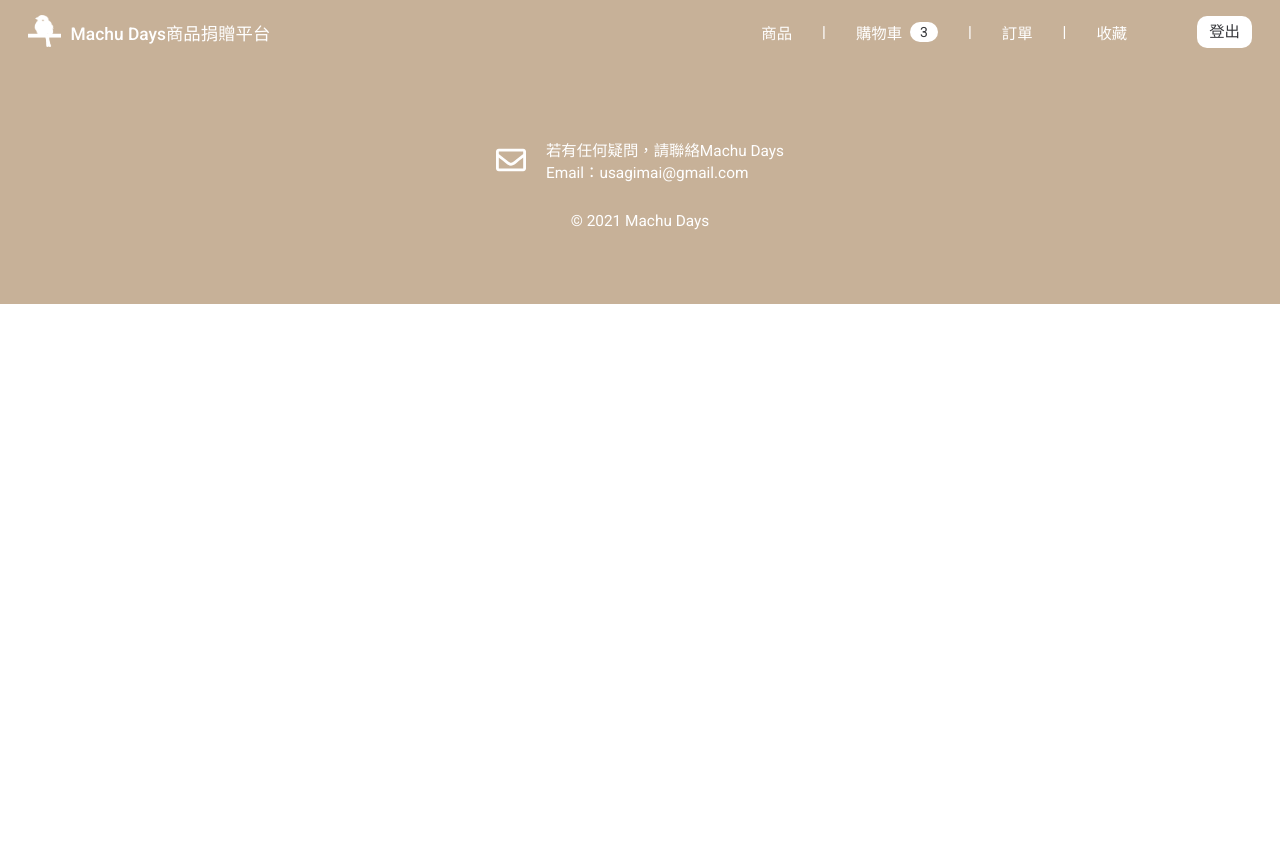
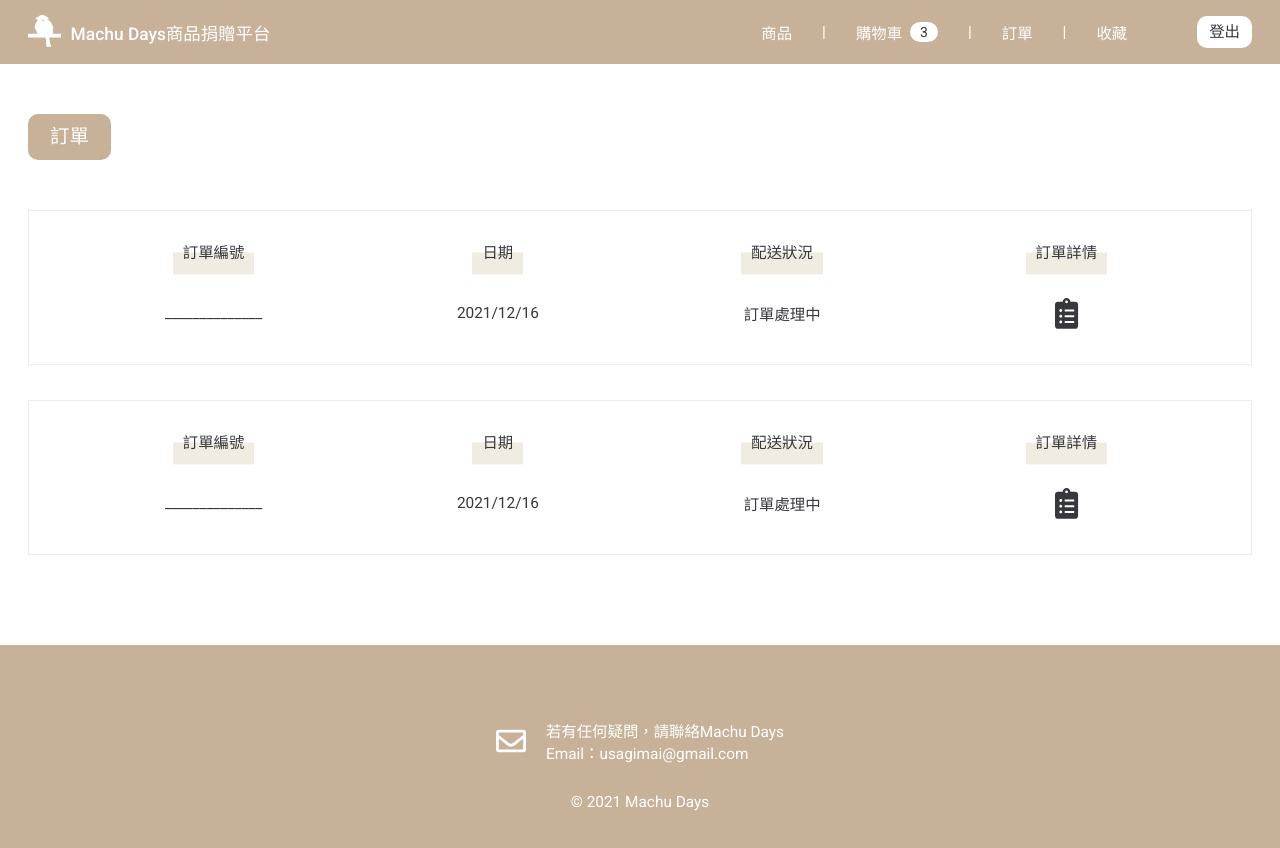
Before and after one commit to usagimai/donate-platform, a React (Create React App) app: page /order in a window 1280 px wide. Shown: the top 848 px of the page. Before the commit the page ends 800 px from the top, so only its background shows below. Built offline with nearby package versions, Linux system fonts and the light colour scheme.

Commit message:
add OrderPage

```diff
--- a/src/App.js
+++ b/src/App.js
@@ -5,6 +5,7 @@ import Nav from "./components/nav/Nav";
 import Home from "./pages/Home";
 import ItemPage from "./pages/ItemPage";
 import CartPage from "./pages/CartPage";
+import OrderPage from "./pages/OrderPage";
 import Footer from "./components/footer/Footer";
 
 function App() {
@@ -15,6 +16,7 @@ function App() {
         <Route path="/" element={<Home />} />
         <Route path="/item" element={<ItemPage />} />
         <Route path="/cart" element={<CartPage />} />
+        <Route path="/order" element={<OrderPage />} />
       </Routes>
       <Footer />
     </>
--- a/src/app.scss
+++ b/src/app.scss
@@ -129,6 +129,13 @@ a {
   border-bottom: solid 0.1rem $light-bg;
 }
 
+.vertical-line {
+  height: 50%;
+  border-right: solid 0.1rem $light-bg;
+  transform: translateX(-50%);
+  align-self: center;
+}
+
 .carousel {
   display: flex;
   flex-direction: column;
@@ -169,6 +176,7 @@ a {
 @import "./components/reusable/emptyMessage";
 @import "./pages/itemPage";
 @import "./pages/cartPage";
+@import "./pages/orderPage";
 @import "./components/nav/nav";
 @import "./components/hero/hero";
 @import "./components/main/main";
@@ -188,3 +196,6 @@ a {
 @import "./components/cart/note";
 @import "./components/cart/delivery";
 @import "./components/cart/orderDelivered";
+@import "./components/order/orderDetailOne";
+@import "./components/order/orderDetailOpen";
+@import "./components/order/orderDetailOpenOne";
--- /dev/null
+++ b/src/components/order/OrderDetailOne.js
@@ -0,0 +1,29 @@
+import { DecorationTitle } from "../reusable/DecorationTitle";
+import { IconSelector } from "../reusable/IconSelector";
+
+const OrderDetailOne = () => {
+  return (
+    <div className="order-list-box s-text">
+      <div>
+        <DecorationTitle title="訂單編號" fontSize="s-text" />
+      </div>
+      <div>
+        <DecorationTitle title="日期" fontSize="s-text" />
+      </div>
+      <div>
+        <DecorationTitle title="配送狀況" fontSize="s-text" />
+      </div>
+      <div>
+        <DecorationTitle title="訂單詳情" fontSize="s-text" />
+      </div>
+      <div>______________</div>
+      <div>2021/12/16</div>
+      <div>訂單處理中</div>
+      <div>
+        <IconSelector name="order-detail-icon" />
+      </div>
+    </div>
+  );
+};
+
+export default OrderDetailOne;
--- /dev/null
+++ b/src/components/order/OrderDetailOpen.js
@@ -0,0 +1,68 @@
+import { IconSelector } from "../reusable/IconSelector";
+import { DecorationTitle } from "../reusable/DecorationTitle";
+import { TitleButton, BrownButton } from "../reusable/ButtonCollection";
+import Backdrop from "../reusable/Backdrop";
+import OrderDetailOpenOne from "../order/OrderDetailOpenOne";
+
+const OrderDetailOpen = () => {
+  return (
+    <Backdrop>
+      <div className="white-container">
+        <div className="close-bg">
+          <IconSelector name="close" />
+        </div>
+        <div className="order-detail-content">
+          <div className="order-detail-title">
+            <TitleButton text="訂單詳情" />
+          </div>
+          <div className="order-three-info s-text">
+            <div>訂單編號：________________</div>
+            <div>日期：2021/12/16</div>
+            <div>配送狀況：訂單處理中</div>
+          </div>
+          <div className="order-detail-list">
+            <div>
+              <DecorationTitle title="序號" fontSize="s-text" />
+            </div>
+            <div className="order-title-item">
+              <DecorationTitle title="商品" fontSize="s-text" />
+            </div>
+            <div>
+              <DecorationTitle title="尺寸" fontSize="s-text" />
+            </div>
+            <div>
+              <DecorationTitle title="數量" fontSize="s-text" />
+            </div>
+          </div>
+        </div>
+        <OrderDetailOpenOne />
+        <OrderDetailOpenOne />
+        <OrderDetailOpenOne />
+        <div className="order-delivery-info-container">
+          <div>
+            <TitleButton text="收件資訊" />
+          </div>
+          <div className="order-delivery-info s-text">
+            <div className="center">收件人姓名</div>
+            <div className="vertical-line"></div>
+            <div>林*竹</div>
+            <div className="center">聯絡電話</div>
+            <div className="vertical-line"></div>
+            <div>0932***264</div>
+            <div className="center">收件地址</div>
+            <div className="vertical-line"></div>
+            <div>台北市內湖區康寧路三段**巷**弄**號*樓</div>
+            <div className="center">備註</div>
+            <div className="vertical-line"></div>
+            <div></div>
+          </div>
+        </div>
+        <div className="order-detail-close-buttom">
+          <BrownButton text="關閉" />
+        </div>
+      </div>
+    </Backdrop>
+  );
+};
+
+export default OrderDetailOpen;
--- /dev/null
+++ b/src/components/order/OrderDetailOpenOne.js
@@ -0,0 +1,23 @@
+const OrderDetailOpenOne = () => {
+  return (
+    <>
+      <div className="order-detail-open-one s-text">
+        <div>1</div>
+        <div className="order-img-title">
+          <div>
+            <img
+              src="https://firebasestorage.googleapis.com/v0/b/donate-platform.appspot.com/o/items%2F0101-0001-0101-F-1.jpg?alt=media&token=9c8242c3-f8db-4be5-b888-ae4dd2b40b28"
+              alt="商品圖"
+            />
+          </div>
+          <div>【Machu】點點咖啡色圓領 澎袖 白色純棉短袖襯衫_麻雀</div>
+        </div>
+        <div>F</div>
+        <div>1</div>
+      </div>
+      <div className="line"></div>
+    </>
+  );
+};
+
+export default OrderDetailOpenOne;
--- /dev/null
+++ b/src/components/order/_orderDetailOne.scss
@@ -0,0 +1,9 @@
+.order-list-box {
+  display: grid;
+  grid-template-columns: repeat(4, 1fr);
+  justify-items: center;
+  align-items: center;
+  gap: 1.5rem;
+  border: solid 0.1rem $light-bg;
+  padding: 3.5rem 5rem;
+}
--- /dev/null
+++ b/src/components/order/_orderDetailOpen.scss
@@ -0,0 +1,62 @@
+.order-detail-content {
+  width: 75vw;
+  display: flex;
+  flex-direction: column;
+  justify-content: center;
+  align-items: center;
+  gap: 5rem;
+  .order-detail-title {
+    align-self: flex-start;
+  }
+  .order-three-info {
+    display: flex;
+    flex-wrap: wrap;
+    align-self: flex-start;
+    gap: 2rem;
+    > div {
+      border: solid 0.1rem $light-bg;
+      padding: 1.5rem 2rem;
+    }
+  }
+  .order-detail-list {
+    display: grid;
+    grid-template-columns: repeat(4, 1fr);
+    justify-items: center;
+    align-items: center;
+    grid-column-gap: 1rem;
+    padding-bottom: 2.5rem;
+    .order-title-item {
+      width: 40vw;
+    }
+  }
+}
+
+.order-delivery-info-container {
+  display: flex;
+  flex-direction: column;
+  align-items: flex-start;
+  padding-top: 4rem;
+  .order-delivery-info {
+    display: grid;
+    grid-template-columns: auto auto 1fr;
+    padding-top: 2rem;
+    > div {
+      padding: 1.5rem 2rem;
+    }
+  }
+}
+
+.order-detail-close-buttom {
+  display: flex;
+  justify-content: center;
+  align-items: center;
+  padding-top: 4rem;
+}
+
+.backdrop {
+  position: absolute;
+  height: auto;
+}
+.white-container {
+  margin: 7rem 0;
+}
--- /dev/null
+++ b/src/components/order/_orderDetailOpenOne.scss
@@ -0,0 +1,23 @@
+.order-detail-open-one {
+  width: 75vw;
+  display: grid;
+  grid-template-columns: repeat(4, 1fr);
+  justify-items: center;
+  align-items: center;
+  grid-column-gap: 1rem;
+  .order-img-title {
+    width: 40vw;
+    display: flex;
+    align-items: center;
+    gap: 1rem;
+    img {
+      width: 12rem;
+    }
+  }
+}
+
+.line {
+  width: 100%;
+  padding-bottom: 2.5rem;
+  margin-bottom: 2.5rem;
+}
--- a/src/components/reusable/IconSelector.js
+++ b/src/components/reusable/IconSelector.js
@@ -12,6 +12,7 @@ import {
   faEyeSlash,
   faCaretUp,
   faTrashAlt,
+  faClipboardList,
 } from "@fortawesome/free-solid-svg-icons";
 import { faEnvelope } from "@fortawesome/free-regular-svg-icons";
 
@@ -189,6 +190,15 @@ export const IconSelector = ({ name }) => {
           />
         </svg>
       );
+    case "order-detail-icon":
+      return (
+        <FontAwesomeIcon
+          className="order-detail-icon"
+          icon={faClipboardList}
+          size="2x"
+          color="#37383C"
+        />
+      );
     default:
       return null;
   }
--- /dev/null
+++ b/src/pages/OrderPage.js
@@ -0,0 +1,38 @@
+import { TitleButton } from "../components/reusable/ButtonCollection";
+import OrderDetailOne from "../components/order/OrderDetailOne";
+import OrderDetailOpen from "../components/order/OrderDetailOpen";
+import EmptyMessage from "../components/reusable/EmptyMessage";
+import { Recommend } from "../components/reusable/Recommend";
+import { History } from "../components/reusable/History";
+
+const OrderPage = () => {
+  return (
+    <>
+      {/* <OrderDetailOpen /> */}
+      <div className="order-page">
+        <div className="order-page-title">
+          <TitleButton text="訂單" />
+        </div>
+        {/* 有訂單顯示內容(開始) */}
+        <div className="order-list-container">
+          <OrderDetailOne />
+          <OrderDetailOne />
+        </div>
+        {/* 有訂單顯示內容(結束) */}
+        {/* 無訂單顯示內容(開始) */}
+        {/* <div>
+          <EmptyMessage message="查無訂單" />
+        </div>
+        <div>
+          <Recommend />
+        </div>
+        <div>
+          <History />
+        </div> */}
+        {/* 無訂單顯示內容(結束) */}
+      </div>
+    </>
+  );
+};
+
+export default OrderPage;
--- /dev/null
+++ b/src/pages/_orderPage.scss
@@ -0,0 +1,17 @@
+.order-page {
+  max-width: 1224px;
+  margin: auto;
+  padding: 5rem 0 9rem 0;
+  display: flex;
+  flex-direction: column;
+  align-content: center;
+  gap: 5rem;
+  .order-page-title {
+    align-self: flex-start;
+  }
+  .order-list-container {
+    display: flex;
+    flex-direction: column;
+    gap: 3.5rem;
+  }
+}
```
